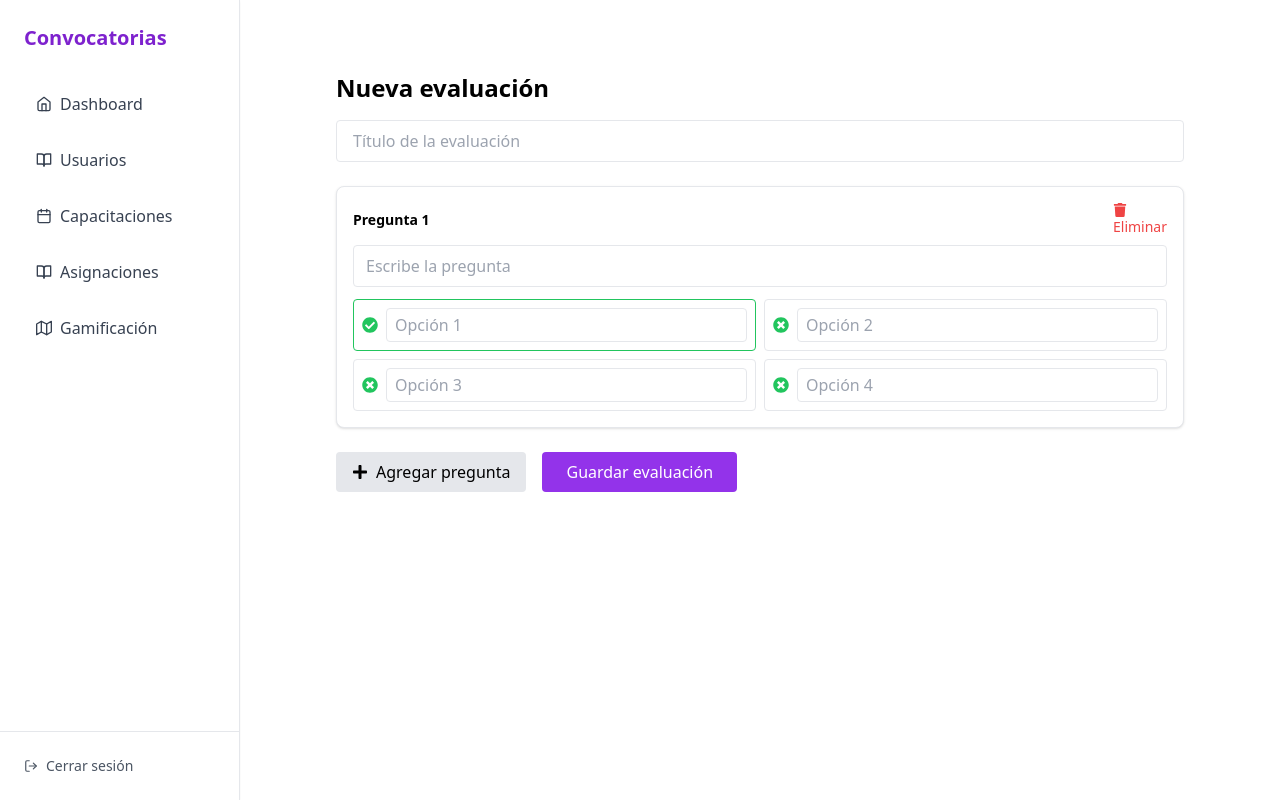
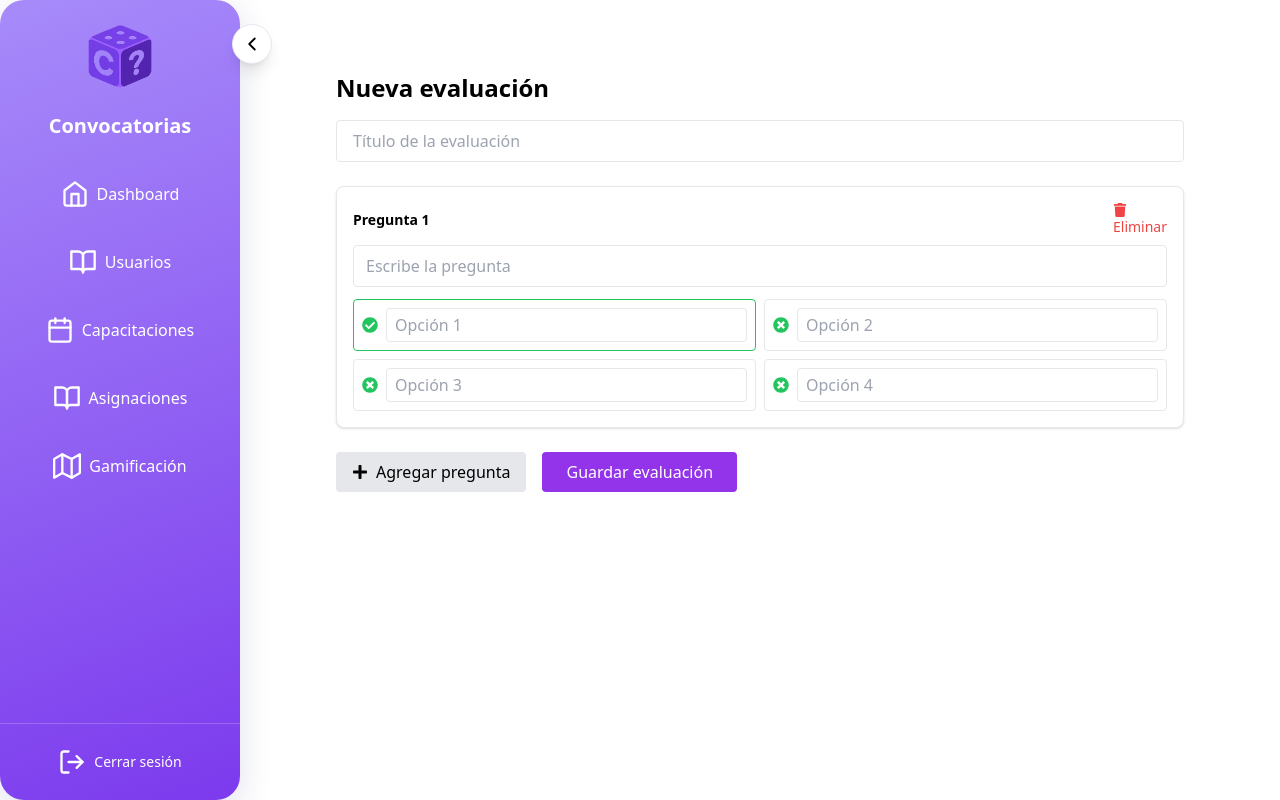
Before and after one commit to DarwinGiron/quizizz-clone-react, a React (Vite) app: page /create in a window 1280 px wide. Built offline with nearby package versions, Linux system fonts and the light colour scheme; no server answers; sample sign-in values are in the browser's storage.

Commit message:
se agrega corecciones al Sidebar y se corrige fallo en capacitaciones.

```diff
--- a/src/components/Sidebar.jsx
+++ b/src/components/Sidebar.jsx
@@ -1,66 +1,92 @@
-import React from 'react';
+import React, { useState } from 'react';
 import { Link, useLocation } from 'react-router-dom';
-import { FiHome, FiLogOut, FiMap, FiBookOpen, FiCalendar } from 'react-icons/fi';
+import { FiHome, FiLogOut, FiMap, FiBookOpen, FiCalendar, FiChevronLeft, FiChevronRight } from 'react-icons/fi';
 import { signOut } from 'firebase/auth';
 import { auth } from '../firebase/config';
 
 const Sidebar = () => {
   const location = useLocation();
+  const [open, setOpen] = useState(true);
   const active = (path) =>
     location.pathname === path
       ? 'bg-purple-100 text-purple-700'
       : 'text-gray-700';
 
   return (
-    <div className="hidden md:flex h-screen w-60 bg-white border-r shadow-sm fixed left-0 top-0 flex-col justify-between z-50">
-      <div className="p-6">
-        <h1 className="text-xl font-bold text-purple-700 mb-8">Convocatorias</h1>
-        <nav className="flex flex-col space-y-4">
+    <>
+      {/* Botón flotante alineado al sidebar */}
+      <button
+        onClick={() => setOpen((v) => !v)}
+        className={`fixed z-[100] transition-all bg-white shadow-lg border rounded-full p-2 hover:bg-purple-100 flex items-center justify-center`
+          + (open
+            ? ' left-[232px]' // a la derecha del sidebar abierto
+            : ' left-12') // pegado al borde cuando está cerrado
+        }
+        style={{ top: 24 }}
+        aria-label={open ? 'Ocultar menú' : 'Mostrar menú'}
+      >
+        {open ? <FiChevronLeft size={22} /> : <FiChevronRight size={22} />}
+      </button>
+
+      {/* Sidebar flotante con fondo morado y logo */}
+      <div
+        className={`fixed top-0 left-0 h-screen z-50 transition-all duration-300 flex flex-col justify-between ${open ? 'w-60' : 'w-16'} overflow-hidden`}
+        style={{ boxShadow: '0 8px 32px 0 rgba(31, 38, 135, 0.15)', borderRadius: '24px', background: 'linear-gradient(160deg, #a78bfa 0%, #7c3aed 100%)', backdropFilter: 'blur(8px)' }}
+      >
+        <div className={`flex flex-col items-center ${open ? 'p-6' : 'py-8 px-2'}`}>
+          {/* Logo */}
+          <img src="/logo.png" alt="Logo" className={`transition-all duration-200 mb-6 ${open ? 'w-16 h-16' : 'w-10 h-10'}`} style={{ borderRadius: 12 }} />
+          {/* Título solo si está abierto */}
+          <h1 className={`text-xl font-bold text-white mb-8 transition-all duration-200 ${open ? 'opacity-100' : 'opacity-0 w-0 h-0 overflow-hidden'}`}>Convocatorias</h1>
+          <nav className={`flex flex-col gap-6 w-full items-center justify-center`}>
             <Link
               to="/dashboard"
-            className={`flex items-center gap-2 px-3 py-2 rounded hover:bg-purple-50 ${active('/dashboard')}`}
+              className={`flex items-center justify-center rounded-lg hover:bg-purple-200/40 transition-all ${active('/dashboard')} ${open ? 'gap-2 px-3 py-2' : 'p-0'}`}
             >
-            <FiHome /> Dashboard
+              <FiHome size={28} className="text-white" />
+              {open && <span className="text-white font-medium">Dashboard</span>}
             </Link>
             <Link
               to="/usuarios"
-            className={`flex items-center gap-2 px-3 py-2 rounded hover:bg-purple-50 ${active('/usuarios')}`}
+              className={`flex items-center justify-center rounded-lg hover:bg-purple-200/40 transition-all ${active('/usuarios')} ${open ? 'gap-2 px-3 py-2' : 'p-0'}`}
             >
-            <FiBookOpen /> Usuarios
+              <FiBookOpen size={28} className="text-white" />
+              {open && <span className="text-white font-medium">Usuarios</span>}
             </Link>
-
             <Link
               to="/capacitaciones"
-            className={`flex items-center gap-2 px-3 py-2 rounded hover:bg-purple-50 ${active('/capacitaciones')}`}
+              className={`flex items-center justify-center rounded-lg hover:bg-purple-200/40 transition-all ${active('/capacitaciones')} ${open ? 'gap-2 px-3 py-2' : 'p-0'}`}
             >
-            <FiCalendar /> Capacitaciones
+              <FiCalendar size={28} className="text-white" />
+              {open && <span className="text-white font-medium">Capacitaciones</span>}
             </Link>
-
             <Link
               to="/asignaciones"
-            className={`flex items-center gap-2 px-3 py-2 rounded hover:bg-purple-50 ${active('/asignaciones')}`}
+              className={`flex items-center justify-center rounded-lg hover:bg-purple-200/40 transition-all ${active('/asignaciones')} ${open ? 'gap-2 px-3 py-2' : 'p-0'}`}
             >
-            <FiBookOpen /> Asignaciones
+              <FiBookOpen size={28} className="text-white" />
+              {open && <span className="text-white font-medium">Asignaciones</span>}
             </Link>
-
             <Link
               to="/myquizzes"
-            className={`flex items-center gap-2 px-3 py-2 rounded hover:bg-purple-50 ${active('/myquizzes')}`}
+              className={`flex items-center justify-center rounded-lg hover:bg-purple-200/40 transition-all ${active('/myquizzes')} ${open ? 'gap-2 px-3 py-2' : 'p-0'}`}
             >
-            <FiMap /> Gamificación
+              <FiMap size={28} className="text-white" />
+              {open && <span className="text-white font-medium">Gamificación</span>}
             </Link>
-
           </nav>
         </div>
-      <div className="p-6 border-t">
+        <div className={`border-t border-white/20 flex flex-col items-center ${open ? 'p-6' : 'py-4 px-2'}`}>
           <button
             onClick={() => signOut(auth)}
-          className="flex items-center gap-2 text-sm text-gray-600 hover:text-red-500"
+            className={`flex items-center justify-center text-sm text-white hover:text-red-200 w-full ${open ? 'gap-2 justify-center' : ''}`}
           >
-          <FiLogOut /> Cerrar sesión
+            <FiLogOut size={28} />
+            {open && <span className="font-medium">Cerrar sesión</span>}
           </button>
         </div>
       </div>
+    </>
   );
 };
 
--- a/src/index.css
+++ b/src/index.css
@@ -1,7 +1,15 @@
-
 @tailwind base;
 @tailwind components;
 @tailwind utilities;
+
+/* Sidebar flotante custom */
+.sidebar-float {
+  box-shadow: 0 8px 32px 0 rgba(31, 38, 135, 0.15);
+  border-radius: 24px;
+  background: rgba(255,255,255,0.95);
+  backdrop-filter: blur(8px);
+  transition: all 0.3s cubic-bezier(.4,0,.2,1);
+}
 
 /* Estilos para el contenedor principal del calendario */
 .react-calendar {
--- a/src/layouts/MainLayout.jsx
+++ b/src/layouts/MainLayout.jsx
@@ -1,13 +1,11 @@
 import React from 'react';
 import Sidebar from '../components/Sidebar';
-
-
 
 const MainLayout = ({ children }) => {
   return (
     <div className="flex">
       <Sidebar />
-      <div className="flex-1 ml-60 p-6">
+      <div className="flex-1 p-6 md:ml-60 transition-all duration-300">
         {children}
       </div>
     </div>
--- a/src/pages/CapacitacionDetail.jsx
+++ b/src/pages/CapacitacionDetail.jsx
@@ -30,14 +30,14 @@ const CapacitacionDetail = () => {
     const fetchHorarios = async () => {
       const q = query(
         collection(db, 'capacitacion_bloques'),
-        where('capacitacion_id', '==', capacitacionId)
+        where('capacitacion_id', '==', id)
       );
       const snapshot = await getDocs(q);
       const data = snapshot.docs.map(doc => ({ id: doc.id, ...doc.data() }));
-      setHorarios(data);
+      setBloques(data);
     };
 
-    Promise.all([fetchCapacitacion(), fetchBloques()]).finally(() =>
+    Promise.all([fetchCapacitacion(), fetchHorarios()]).finally(() =>
       setLoading(false)
     );
   }, [id]);
--- a/src/pages/Login.jsx
+++ b/src/pages/Login.jsx
@@ -1,18 +1,19 @@
-
 import React, { useState } from 'react';
 import { signInWithEmailAndPassword } from 'firebase/auth';
 import { auth } from '../firebase/config';
+import { useNavigate } from 'react-router-dom';
 
 const Login = () => {
   const [email, setEmail] = useState('');
   const [password, setPassword] = useState('');
   const [error, setError] = useState(null);
+  const navigate = useNavigate();
 
   const handleLogin = async (e) => {
     e.preventDefault();
     try {
       await signInWithEmailAndPassword(auth, email, password);
-      alert('Inicio de sesión exitoso');
+      navigate('/dashboard'); // Redirigir al dashboard
     } catch (err) {
       setError(err.message);
     }
```
Also changed, not shown: public/logo.png (added). Lines whose indentation alone changed are shown as unchanged.
